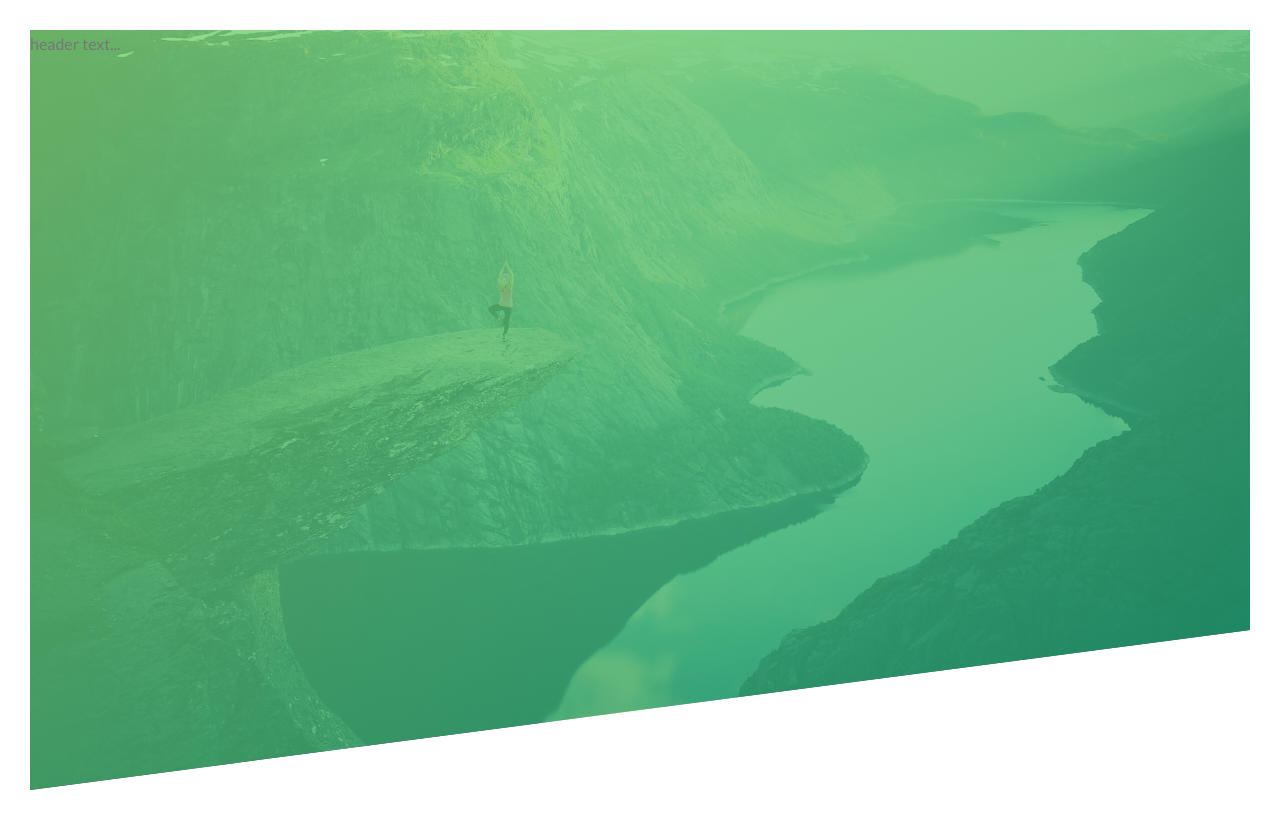
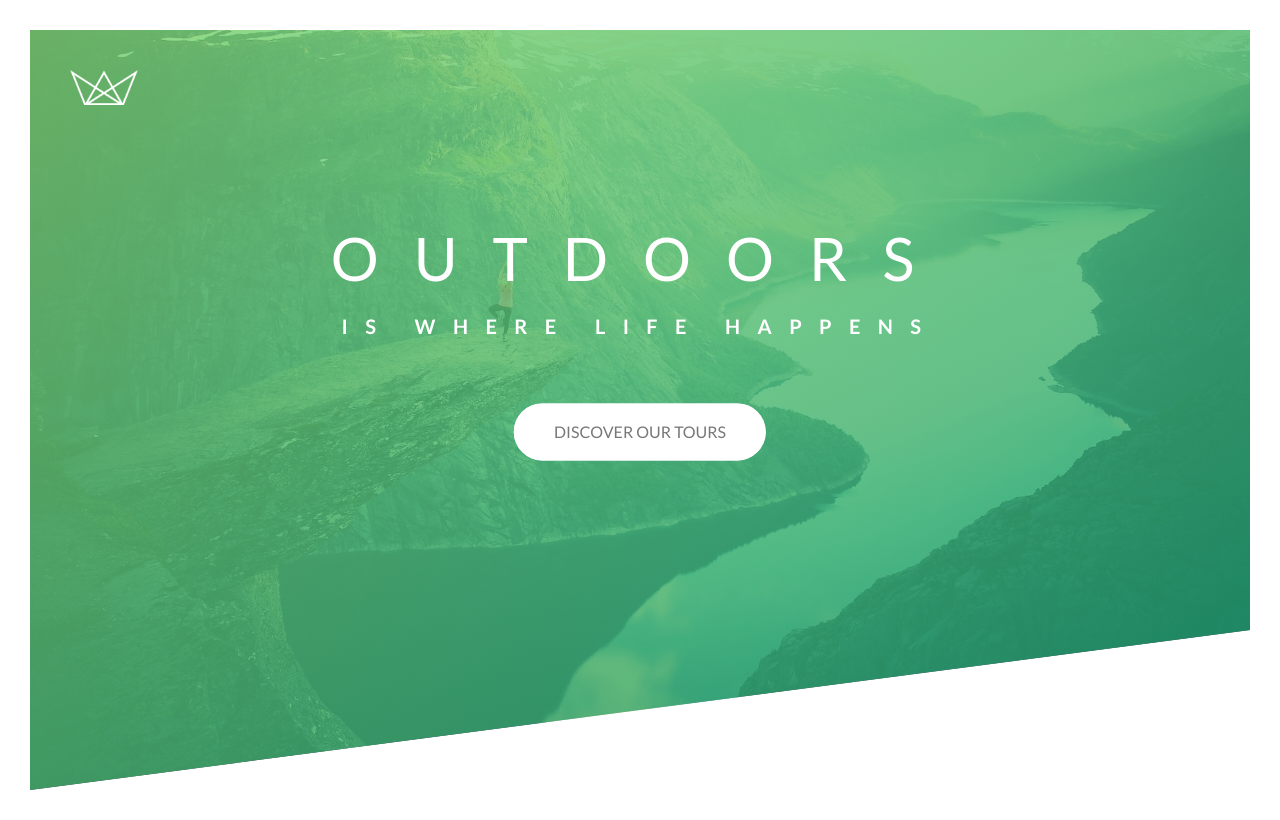
Before and after one commit to pedrohenriquepaixao/Natours-project, a plain HTML site: page index.html in a window 1280 px wide. Drawn offline with Linux system fonts and the light colour scheme.

Commit message:
Criando as animaçoes do header

```diff
--- a/css/style.css
+++ b/css/style.css
@@ -24,7 +24,148 @@ body{
     background-image: linear-gradient(to right bottom, rgba(126, 213, 111, 0.8) ,rgba(22, 156, 112, 0.8)), url('../img/hero.jpg');
     background-size: cover;
     background-position: top;
+    position: relative;
 
     clip-path: polygon(0 0, 100% 0, 100% 75vh, 0 100%);
     /*polygon(x y, x y, x y, x y)*/
 }
+
+.logo-box{
+    position: absolute;
+    top: 40px;
+    left: 40px;
+}
+
+.logo{
+    height: 35px;
+}
+
+.text-box{
+    position: absolute;
+    top: 40%;
+    left: 50%;
+    transform: translate(-50%,-50%);
+    text-align: center;
+}
+
+.heading-primary{
+    color: #FFF;
+    text-transform: uppercase;
+    backface-visibility: hidden;
+    margin-bottom: 60px;
+}
+
+.heading-primary-main{
+    display: block;
+    font-size: 60px;
+    font-weight: 400;
+    letter-spacing: 35px;
+    animation-name: moveInLeft;
+    animation-duration: 1s;
+    animation-timing-function: ease-out;
+}
+
+.heading-primary-sub{
+    display: block;
+    font-size: 20px;
+    font-weight: 700;
+    letter-spacing: 17.4px;
+    animation-name: moveInRight;
+    animation-duration: 1s;
+    animation-timing-function: ease-out;
+}
+
+@keyframes moveInLeft{
+    0%{
+        opacity: 0;
+        transform: translateX(-100px);
+    }
+
+    80%{
+        transform: translateX(15px);
+    }
+
+    100%{
+        opacity: 1;
+        transform: translate(0);
+    }
+}
+
+@keyframes moveInRight{
+    0%{
+        opacity: 0;
+        transform: translateX(100px);
+    }
+
+    80%{
+        transform: translateX(-15px);
+    }
+
+    100%{
+        opacity: 1;
+        transform: translate(0);
+    }
+}
+
+@keyframes moveInBottom{
+    0%{
+        opacity: 0;
+        transform: translateY(30px);
+    }
+
+    100%{
+        opacity: 1;
+        transform: translate(0);
+    }
+}
+
+.btn:link,.btn:visited{
+    text-transform: uppercase;
+    text-decoration: none;
+    padding: 15px 40px;
+    display: inline-block;
+    border-radius: 200px;
+    transition: all .2s;
+    position: relative;
+}
+
+.btn:hover{
+    transform: translateY(-3px);
+    box-shadow: 0 10px 20px rgba(0, 0,0, .2);
+}
+
+.btn:active{
+    transform: translateY(-1px);
+    box-shadow: 0 5px 10px rgba(0, 0,0, .2);
+}
+
+.btn-white{
+    background-color: white;
+    color: #777;
+}
+
+.btn::after{
+    content: "";
+    width: 100%;
+    height: 100%;
+    border-radius: 200px;
+    position: absolute;
+    top:0;
+    left: 0;
+    z-index: -1;
+    transition: all .4s;
+}
+
+.btn-white::after{
+    background-color: #FFF;
+}
+
+.btn:hover::after{
+    transform: scaleX(1.4) scaleY(1.6);
+    opacity: 0;
+}
+
+.btn-animated{
+    animation: moveInBottom .5s ease-out .75s;
+    animation-fill-mode: backwards;
+}
--- a/index.html
+++ b/index.html
@@ -11,7 +11,17 @@
     </head>
     <body>
         <header class="header">
-            header text...
+            <div class="logo-box">
+                <img src="./img/logo-white.png" alt="Logo Natours - white" class="logo">
+            </div>
+            <div class="text-box">
+                <h1 class="heading-primary">
+                    <span class="heading-primary-main">Outdoors</span>
+                    <span class="heading-primary-sub">is where life happens</span>
+                </h1>
+
+                <a href="#" class="btn btn-white btn-animated">Discover our tours</a>
+            </div>
         </header>
     </body>
 </html>
```
